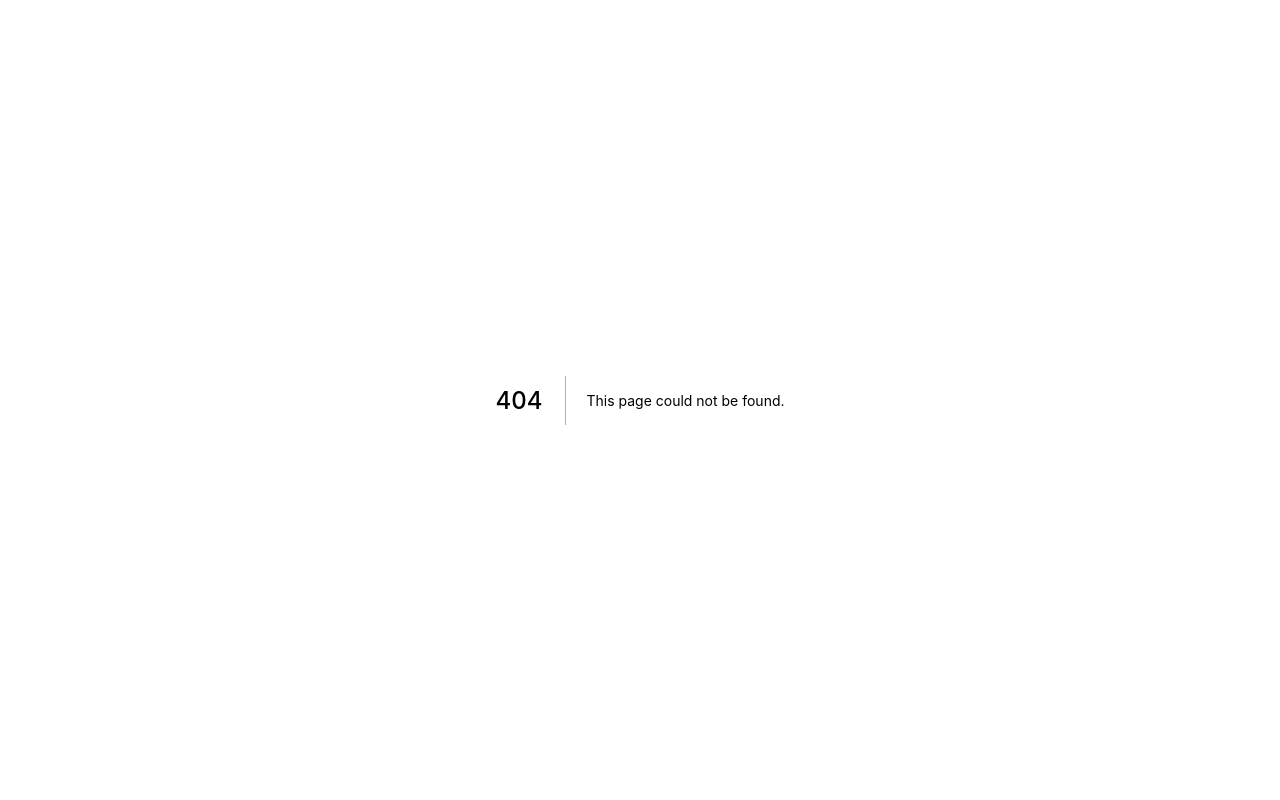
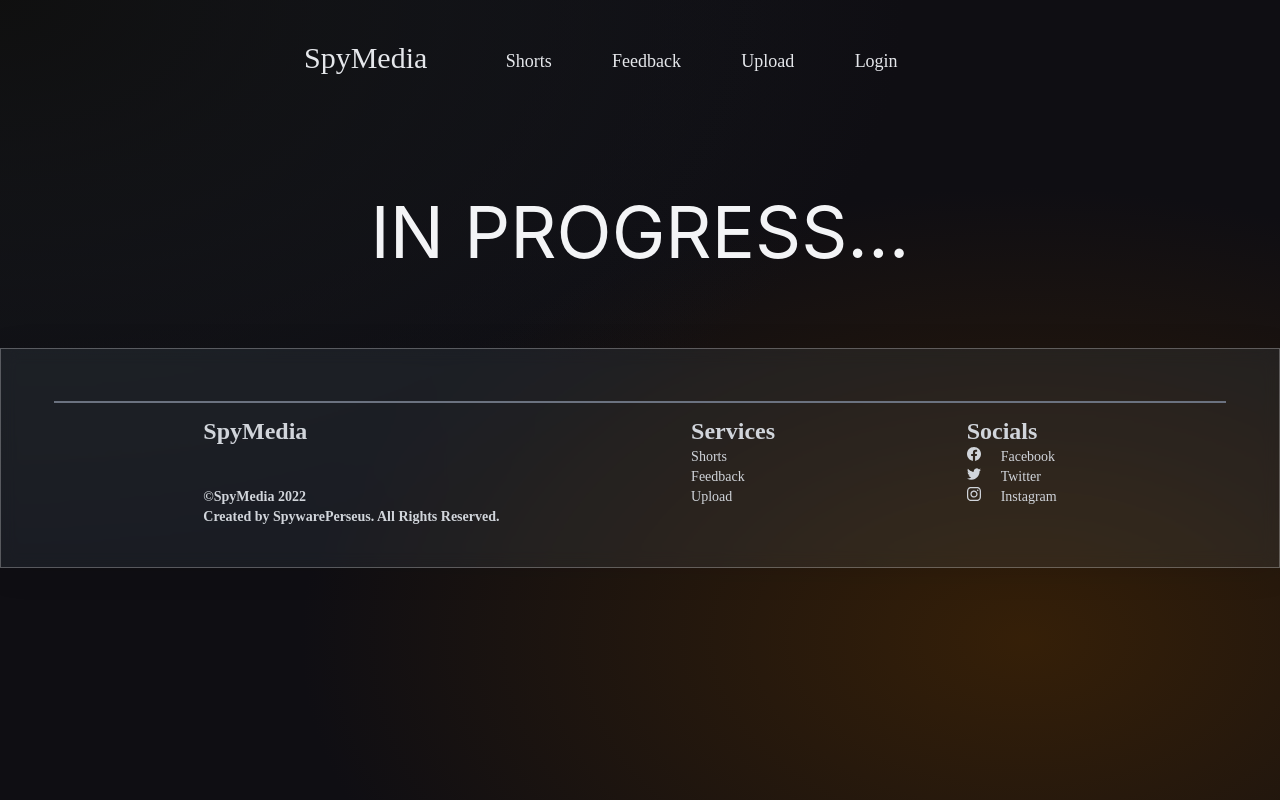
Before and after one commit to SpywarePersues/spymedia, a Next.js app: page /feedback in a window 1280 px wide. Before the commit this address had no page. Built offline with nearby package versions, Linux system fonts and the light colour scheme; a web font is replaced by a local one.

Commit message:
Minor update

```diff
--- /dev/null
+++ b/pages/feedback.js
@@ -0,0 +1,12 @@
+import React from 'react'
+import ContainerBlock from '../components/ContainerBlock'
+
+function feedback() {
+    return (
+        <ContainerBlock title="Feedbacks">
+            <h1 className='text-center my-20 text-7xl'>IN PROGRESS...</h1>
+        </ContainerBlock>
+    )
+}
+
+export default feedback
--- /dev/null
+++ b/pages/shorts.js
@@ -0,0 +1,12 @@
+import React from 'react'
+import ContainerBlock from '../components/ContainerBlock'
+
+function shorts() {
+    return (
+        <ContainerBlock title="Shorts">
+            <h1 className='text-center my-20 text-7xl'>IN PROGRESS...</h1>
+        </ContainerBlock>
+    )
+}
+
+export default shorts
--- /dev/null
+++ b/pages/upload.js
@@ -0,0 +1,12 @@
+import React from 'react'
+import ContainerBlock from '../components/ContainerBlock'
+
+function upload() {
+    return (
+        <ContainerBlock title="Upload">
+            <h1 className='text-center my-20 text-7xl'>IN PROGRESS...</h1>
+        </ContainerBlock>
+    )
+}
+
+export default upload
--- a/pages/videos/[id].js
+++ b/pages/videos/[id].js
@@ -24,7 +24,7 @@ function productsScreen() {
         <div>
             <iframe src={currentData.video} className='mx-10 my-6 w-10/12 h-[35rem] rounded-lg border-4 border-slate-900' allowfullscreen="true"  />
             <h1 className='mx-10 mb-6 text-3xl md:text-5xl'>{currentData.name}</h1>
-            <h1 className='mb-4 text-xl w-10/12 mx-10 my-6'>{currentData.desc}</h1>
+            <h1 className='mb-4 text-xl w-10/12 mx-10 my-6 text-gray-300'>{currentData.desc}</h1>
             <div className='flex lg:w-2/12 md:w-4/12 w-7/12 mx-10'>
                 <img src={currentData.authorPFP} className="w-3/12 h-2/6 mb-8" />
                 <h1 className='my-5 text-center md:text-xl px-4 font-semibold'>{currentData.author}</h1>
```
